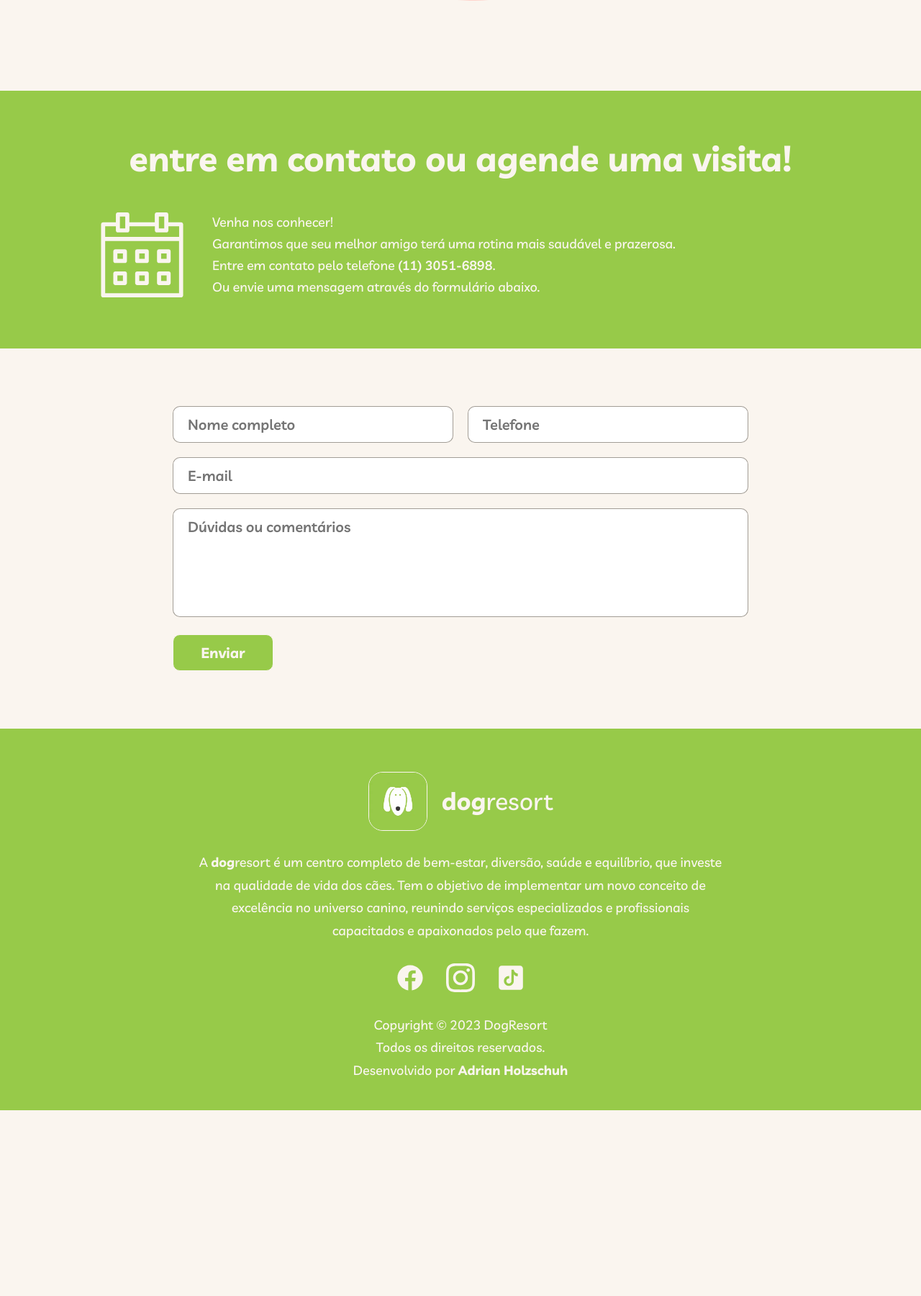
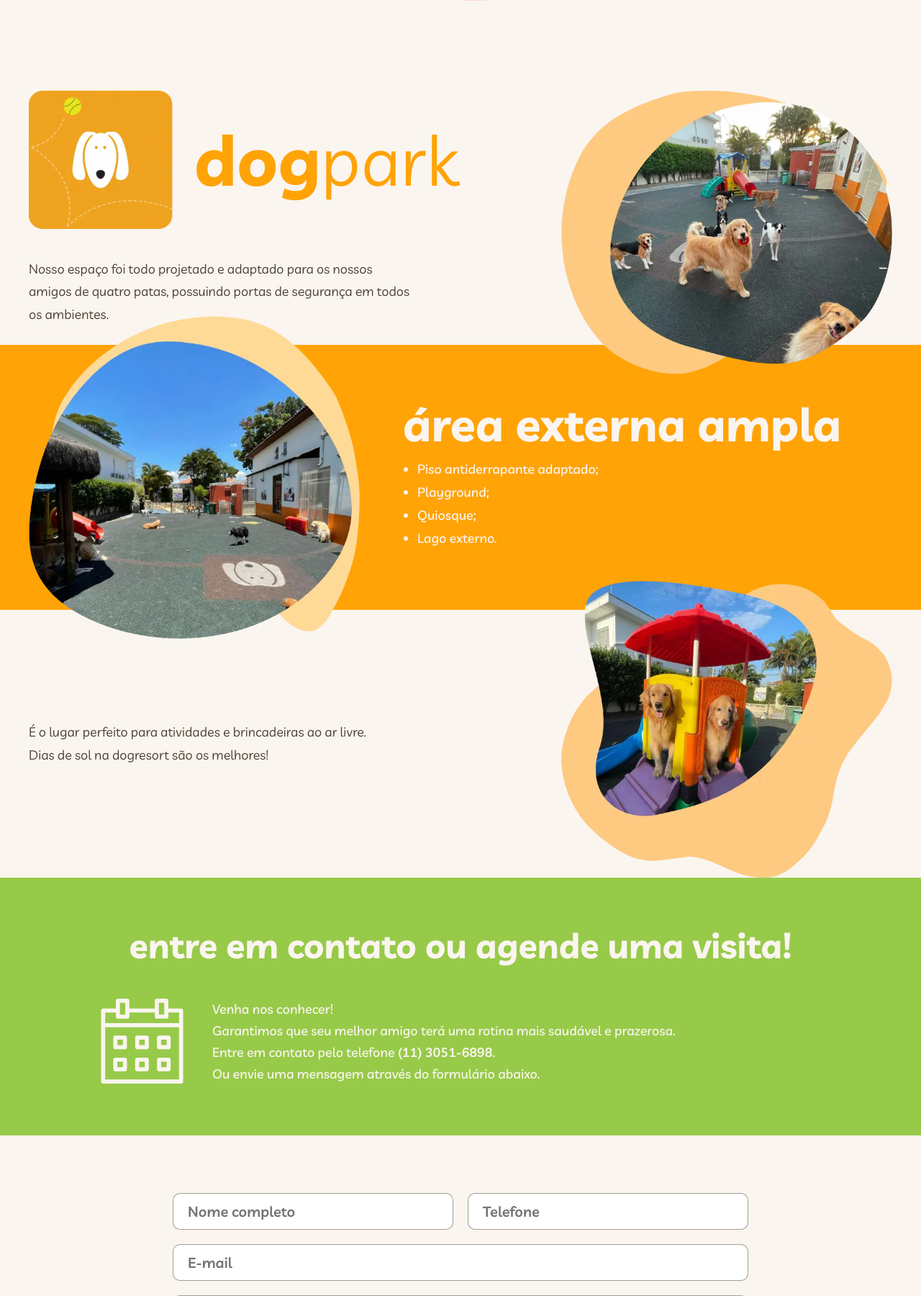
Before and after one commit to adrianholz/DogResort, a PHP site: page /estrutura.html in a window 1280 px wide. Shown: the part 1375-3175 px from the top of the page at 72% size. Before the commit the page ends 2917 px from the top, so only its background shows below. Run offline with PHP 8.4, Linux system fonts and the light colour scheme.

Commit message:
Facilities

```diff
--- a/css/facilities.css
+++ b/css/facilities.css
@@ -88,7 +88,94 @@
   display: none;
 }
 
+.dogpark-inner {
+  max-width: 1200px;
+  margin: 0 auto;
+  padding: 0 20px 0 20px;
+  display: grid;
+  grid-template-columns: 1fr 1fr;
+}
+
+.dogpark-logo {
+  display: flex;
+  align-items: center;
+  gap: 30px;
+  font-size: 6em;
+  text-transform: lowercase;
+  color: var(--d2);
+}
+
+.dogpark-logo h2 strong {
+  font-weight: 700;
+}
+
+.dogpark-logo img {
+  max-width: 200px;
+}
+
+.dogpark-inner p {
+  font-size: 1.125em;
+  line-height: 1.75em;
+  max-width: 540px;
+  padding-top: 40px;
+}
+
+.dogpark-image-1 {
+  max-width: 460px;
+  justify-self: end;
+}
+
+.dogpark-outer {
+  background-color: var(--d2);
+  box-shadow: inset 0 40px var(--w1), inset 0 -40px var(--w1);
+  margin-bottom: -80px;
+}
+
+.dogpark-outer > div {
+  max-width: 1200px;
+  margin: 0 auto;
+  display: grid;
+  grid-template-columns: 520px 1fr;
+  align-items: center;
+}
+
+.dogpark-outer > div img {
+  max-width: 460px;
+}
+
+.dogpark-outer h3 {
+  font-size: 4em;
+  line-height: 54px;
+  color: var(--w1);
+  font-weight: 700;
+  text-transform: lowercase;
+  margin-bottom: 20px;
+}
+
+.dogpark-outer ul {
+  list-style: unset;
+  margin-left: 20px;
+}
+
+.dogpark-outer ul li {
+  color: var(--w1);
+  font-weight: 500;
+  font-size: 1.125em;
+  line-height: 32px;
+}
+
+.dogpark-1 {
+  margin-bottom: -80px;
+}
+
+.dogpark-2 {
+  align-items: center;
+}
+
 @media (max-width: 1220px) {
+  .facilities-inner {
+    padding-bottom: 120px;
+  }
   .structure-2,
   .structure-3,
   .structure-4,
--- a/estrutura.html
+++ b/estrutura.html
@@ -5,7 +5,7 @@
   <meta charset="UTF-8">
   <meta http-equiv="X-UA-Compatible" content="IE=edge">
   <meta name="viewport" content="width=device-width, initial-scale=1.0">
-  <title>Sobre Nós | DogResort</title>
+  <title>Estrutura | DogResort</title>
   <meta name="description" content="A DogResort oferece serviços que promovem a melhor experiência para seu cão, incluindo daycare, hospedagem, estética animal e natação, garantindo sempre a saúde e o bem-estar canino.">
   <link rel="stylesheet" href="https://cdn.jsdelivr.net/npm/swiper@9/swiper-bundle.min.css" />
   <link rel="stylesheet" href="css/style.css">
@@ -103,6 +103,41 @@
     </div>
   </main>
 
+  <section class="dogpark">
+    <div>
+      <div class="dogpark-inner dogpark-1">
+        <div>
+          <div class="dogpark-logo">
+            <img src="img/Dogpark Logo.webp" alt="Dogpark Logo">
+            <h2><strong>Dog</strong>park</h2>
+          </div>
+          <p>Nosso espaço foi todo projetado e adaptado para os nossos amigos de quatro patas, possuindo portas de segurança em todos os ambientes. </p>
+        </div>
+        <img src="img/Estrutura 6.webp" alt="Estrutura Dogpark DogResort" class="dogpark-image-1">
+      </div>
+      <div class="dogpark-outer">
+        <div>
+          <img src="img/Estrutura 7.webp" alt="Estrutura Externa DogPark DogResort">
+          <div>
+            <h3>Área externa ampla</h3>
+            <ul>
+              <li>Piso antiderrapante adaptado;</li>
+              <li>Playground;</li>
+              <li>Quiosque;</li>
+              <li>Lago externo.</li>
+            </ul>
+          </div>
+        </div>
+      </div>
+      <div class="dogpark-inner dogpark-2">
+        <p>É o lugar perfeito para atividades e brincadeiras ao ar livre. <br>Dias de sol na <strong>dog</strong>resort são os melhores!</p>
+        <img src="img/Estrutura 8.webp" alt="Brinquedo Creche Cachorros DogResort" class="dogpark-image-1">
+      </div>
+    </div>
+  </section>
+
+
+
   <section class="contact" id="contact">
     <div class="contact-inner">
       <h1>Entre em contato ou agende uma visita!</h1>
```
Also changed, not shown: img/Banho Logo.webp (added), img/Dogpark Logo.webp (added), img/Hospedagem Logo.webp (added), img/Piscina Logo.webp (added).
